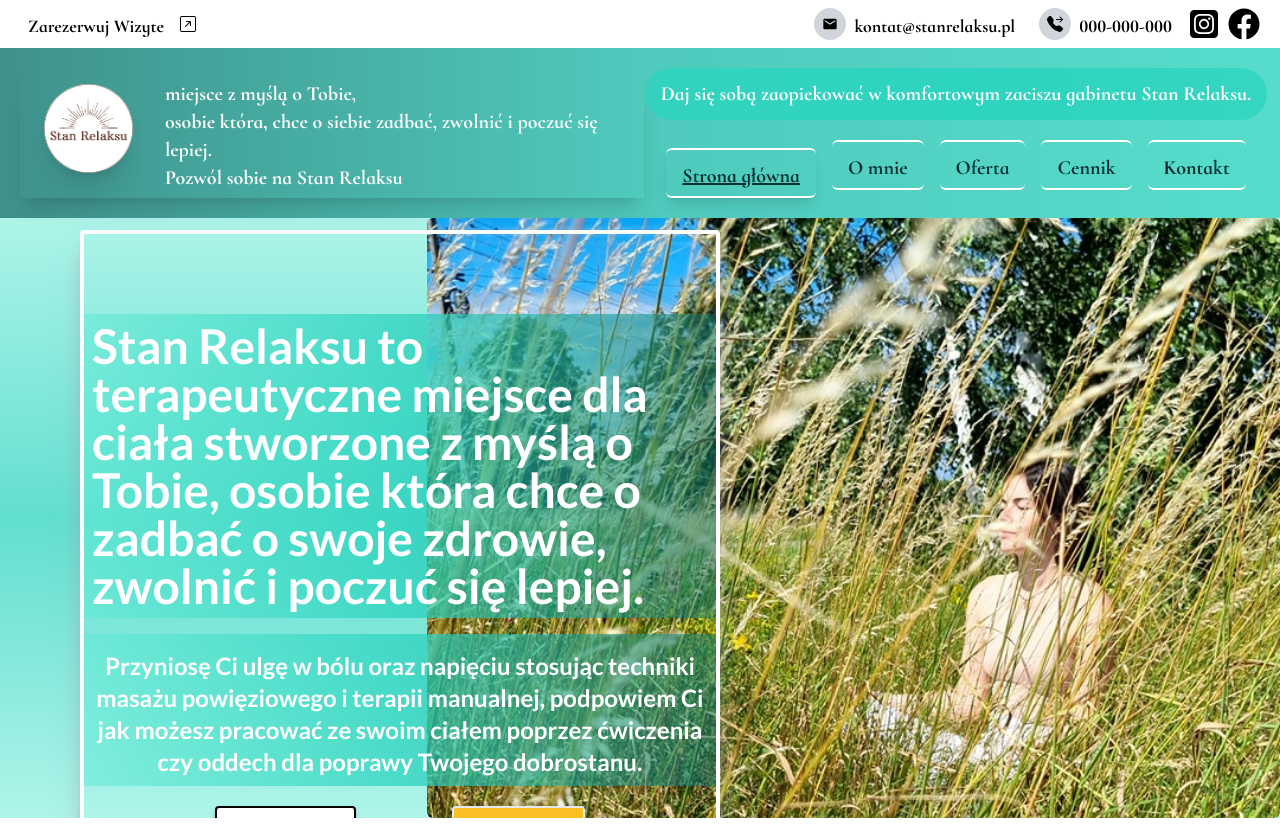
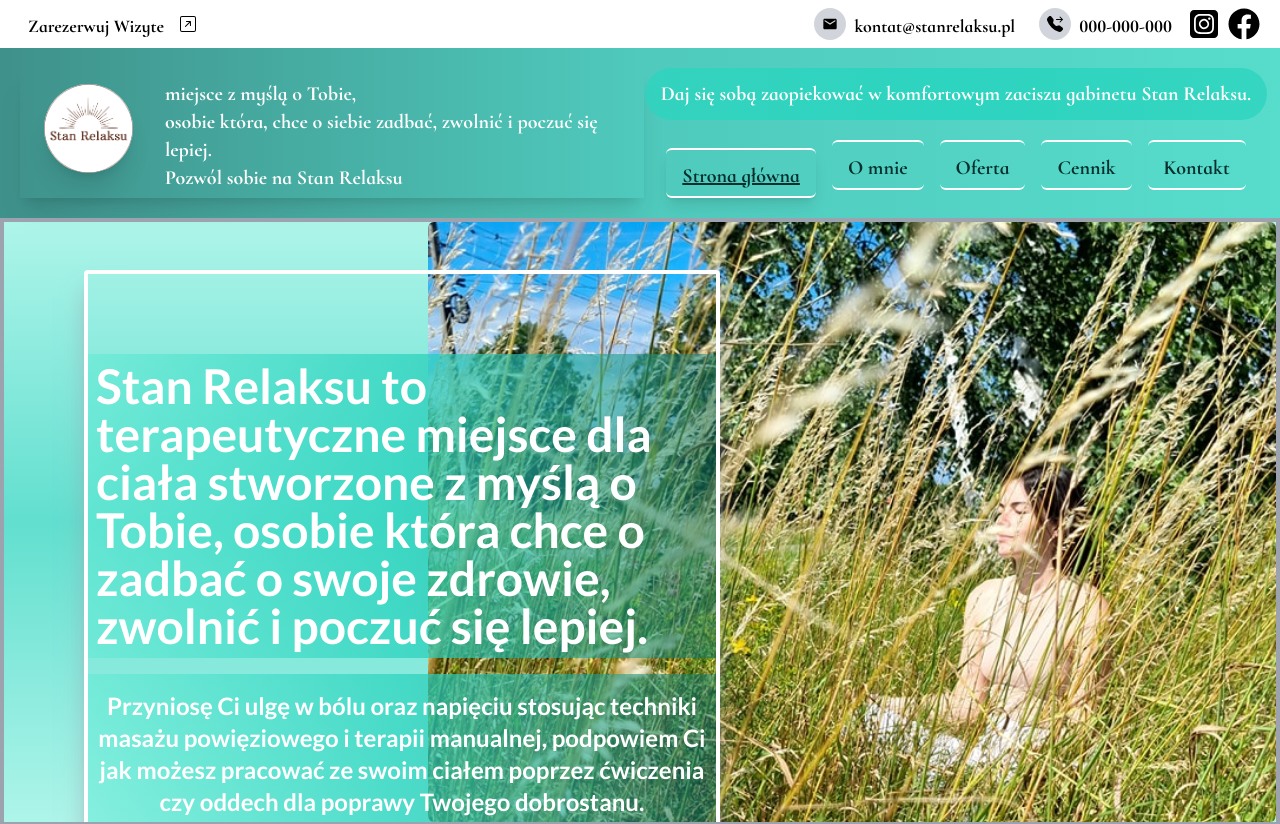
Before and after one commit to PiotrRegulski/stan-relaksu, a Next.js app: page / in a window 1280 px wide. Shown: the top 824 px of the page. Built offline with nearby package versions, Linux system fonts and the light colour scheme.

Commit message:
gray border added

```diff
--- a/src/components/layout/WelcomCard.tsx
+++ b/src/components/layout/WelcomCard.tsx
@@ -5,10 +5,10 @@ const WelcomCard = () => {
   return (
     <section
       id="welcome-card"
-      className="relative  max-w-screen min-h-[70vh] bg-gradient-to-t from-teal-300/50 via-teal-400/75 to-teal-300/50 overflow-hidden flex justify-end "
+      className="relative  max-w-screen min-h-[70vh] bg-gradient-to-t from-teal-300/50 via-teal-400/75 to-teal-300/50 overflow-hidden flex justify-end border-4 border-gray-400 "
     >
       <div className="  grid md:place-items-center  bg-cover md:bg-left bg-center  bg-my-bg-image h-[75vh] md:h-[60] w-screen md:w-2/3 rounded-md ">
-        <section className=" md:absolute md:top-3 md:left-20 flex flex-col shadow-xl rounded border-4 border-white shadow-gray-400/75  md:w-1/2 md:h-min ">
+        <section className=" md:absolute md:top-[3em] md:left-20 flex flex-col shadow-xl rounded border-4 border-white shadow-gray-400/75  md:w-1/2 md:h-min ">
           <div className="flex flex-col  justify-center  w-full mt-8 md:mt-20 ">
             <article className={`${lato.className}  `}>
               {" "}
```
